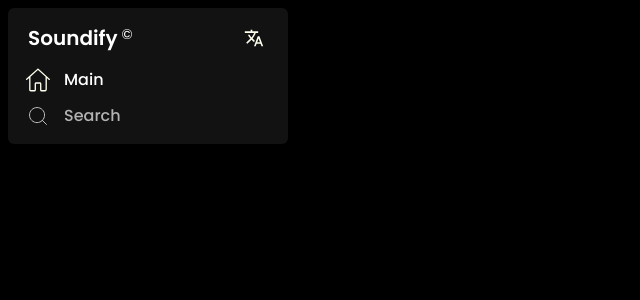
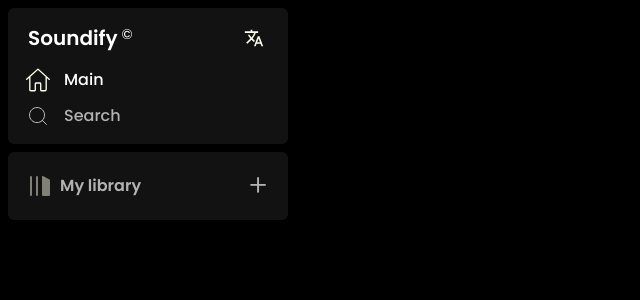
Before and after one commit to chronosgit/soundify, a Vue app: page / in a window 1280 px wide. Shown: the top 300 px of the page, without its empty margins (0-640 px from the left). Built offline with nearby package versions, Linux system fonts and the light colour scheme.

Commit message:
feat: updated media_library module

```diff
--- a/src/modules/main/Main.vue
+++ b/src/modules/main/Main.vue
@@ -1,5 +1,5 @@
 <template>
-	<div class="max-w-[17.5rem] py-4 px-5 bg-gray-dark rounded-md">
+	<div class="py-4 px-5 bg-gray-dark rounded-md">
 		<div class="mb-4 flex justify-between items-center">
 			<Logo />
 
--- a/src/modules/main/components/FeatureHome.vue
+++ b/src/modules/main/components/FeatureHome.vue
@@ -4,7 +4,7 @@
 		@click="toMainPage"
 	>
 		<div class="-translate-x-0.5">
-			<House class="group-hover:filter-whited transition-all" />
+			<HouseIcon class="group-hover:filter-whited transition-all" />
 		</div>
 
 		<p
@@ -19,12 +19,12 @@
 <script lang="ts">
 	import { defineComponent } from 'vue';
 	import ActiveLinkMixin from '../mixins/ActiveLinkMixin.vue';
-	import House from './House.vue';
+	import HouseIcon from './HouseIcon.vue';
 
 	export default defineComponent({
 		name: 'Main_FeatureHome',
 		mixins: [ActiveLinkMixin],
-		components: { House },
+		components: { HouseIcon },
 		methods: {
 			toMainPage() {
 				this.$router.push({ name: 'Home' });
--- a/src/modules/main/components/FeatureSearch.vue
+++ b/src/modules/main/components/FeatureSearch.vue
@@ -4,7 +4,7 @@
 		@click="toSearchbar"
 	>
 		<div class="max-w-16 max-h-16">
-			<Search class="group-hover:brightness-100 transition-all" />
+			<SearchIcon class="group-hover:brightness-100 transition-all" />
 		</div>
 
 		<p
@@ -17,11 +17,11 @@
 
 <script lang="ts">
 	import { defineComponent } from 'vue';
-	import Search from './Search.vue';
+	import SearchIcon from './SearchIcon.vue';
 
 	export default defineComponent({
 		name: 'Main_FeatureSearch',
-		components: { Search },
+		components: { SearchIcon },
 		methods: {
 			toSearchbar() {
 				try {
--- /dev/null
+++ b/src/modules/media-library/MediaLibrary.vue
@@ -0,0 +1,15 @@
+<template>
+	<div class="py-4 px-5 bg-gray-dark rounded-md">
+		<MediaLibraryHeader />
+	</div>
+</template>
+
+<script>
+	import { defineComponent } from 'vue';
+	import MediaLibraryHeader from './components/Header.vue';
+
+	export default defineComponent({
+		name: 'MediaLibrary',
+		components: { MediaLibraryHeader },
+	});
+</script>
--- /dev/null
+++ b/src/modules/media-library/components/BooksIcon.vue
@@ -0,0 +1,27 @@
+<template>
+	<svg
+		data-encore-id="icon"
+		role="img"
+		aria-hidden="true"
+		viewBox="0 0 24 24"
+		class="Svg-sc-ytk21e-0 bneLcE size-6 filter-grayed"
+		:class="class"
+	>
+		<path
+			d="M3 22a1 1 0 0 1-1-1V3a1 1 0 0 1 2 0v18a1 1 0 0 1-1 1zM15.5 2.134A1 1 0 0 0 14 3v18a1 1 0 0 0 1 1h6a1 1 0 0 0 1-1V6.464a1 1 0 0 0-.5-.866l-6-3.464zM9 2a1 1 0 0 0-1 1v18a1 1 0 1 0 2 0V3a1 1 0 0 0-1-1z"
+		></path>
+	</svg>
+</template>
+
+<script>
+	import { defineComponent } from 'vue';
+
+	export default defineComponent({
+		name: 'MediaLibrary_BooksIcon',
+		props: {
+			class: {
+				type: String,
+			},
+		},
+	});
+</script>
--- /dev/null
+++ b/src/modules/media-library/components/Header.vue
@@ -0,0 +1,25 @@
+<template>
+	<div class="flex justify-between items-center select-none">
+		<div class="flex items-center gap-2 cursor-pointer group">
+			<BooksIcon class="group-hover:filter-whited transition-colors" />
+
+			<h2
+				class="text-gray-light font-semibold transition-colors group-hover:text-white"
+			>
+				My library
+			</h2>
+		</div>
+
+		<button class="text-3xl font-light text-gray-light">+</button>
+	</div>
+</template>
+
+<script>
+	import { defineComponent } from 'vue';
+	import BooksIcon from './BooksIcon.vue';
+
+	export default defineComponent({
+		name: 'MediaLibrary_Header',
+		components: { BooksIcon },
+	});
+</script>
--- /dev/null
+++ b/src/modules/sidebar/Sidebar.vue
@@ -0,0 +1,20 @@
+<template>
+	<aside class="max-w-[17.5rem]">
+		<div class="space-y-2">
+			<Main />
+
+			<MediaLibrary />
+		</div>
+	</aside>
+</template>
+
+<script>
+	import { defineComponent } from 'vue';
+	import Main from '../main/Main.vue';
+	import MediaLibrary from '../media-library/MediaLibrary.vue';
+
+	export default defineComponent({
+		name: 'Sidebar',
+		components: { Main, MediaLibrary },
+	});
+</script>
--- a/src/views/Home.vue
+++ b/src/views/Home.vue
@@ -1,15 +1,15 @@
 <template>
 	<div class="p-2">
-		<Main />
+		<Sidebar />
 	</div>
 </template>
 
 <script lang="ts">
 	import { defineComponent } from 'vue';
-	import Main from '@/modules/main/Main.vue';
+	import Sidebar from '@/modules/sidebar/Sidebar.vue';
 
 	export default defineComponent({
 		name: 'Home',
-		components: { Main },
+		components: { Sidebar },
 	});
 </script>
```
Also changed, not shown: src/modules/main/components/HouseIcon.vue (renamed from src/modules/main/components/House.vue), src/modules/main/components/SearchIcon.vue (renamed from src/modules/main/components/Search.vue), src/modules/media-library/image.png (added), 1 other file (tests, documents, lock files or other folders).
